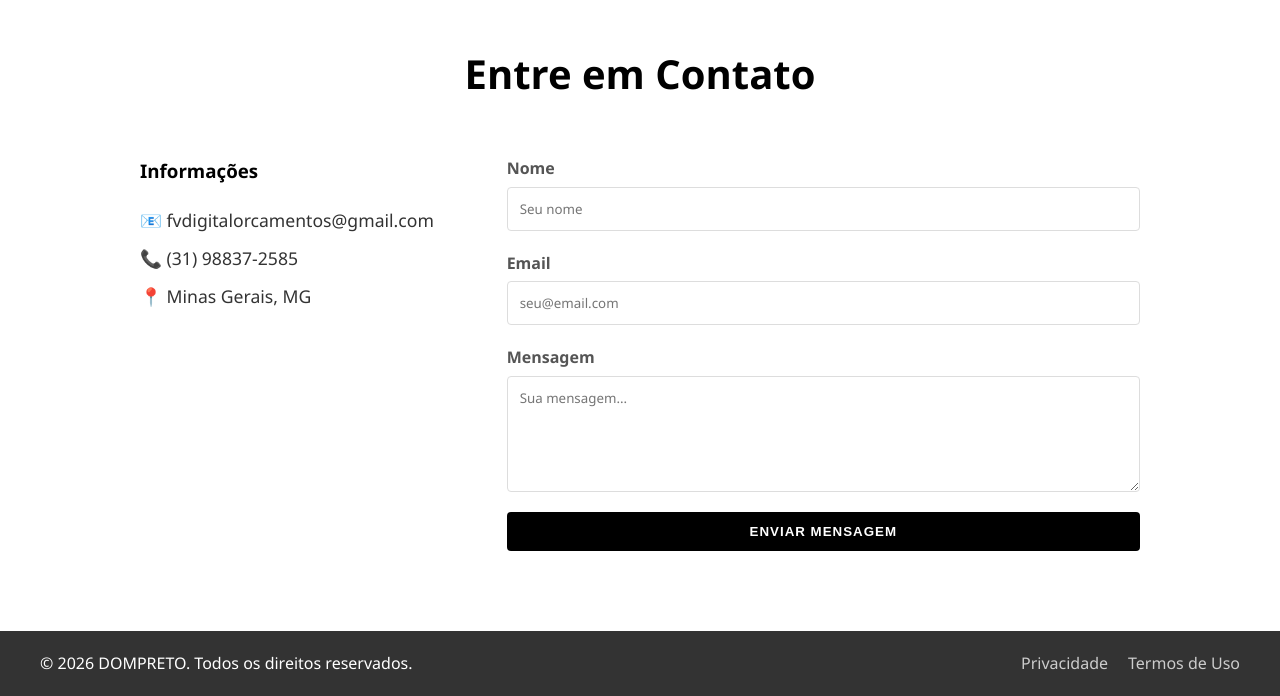
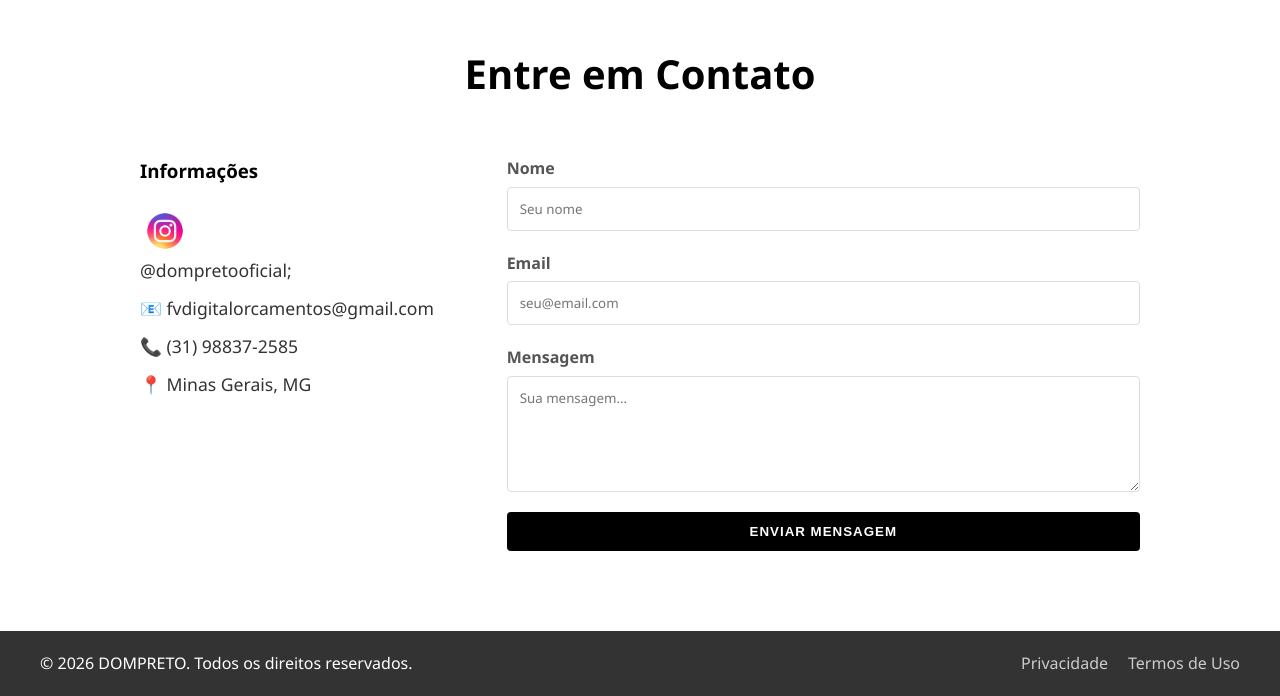
Before and after one commit to MateusOliveiraPires/dompreto, a React (Create React App) app: page / in a window 1280 px wide. Shown: the part 5127-5823 px from the top of the page. Built offline with nearby package versions, Linux system fonts and the light colour scheme.

Commit message:
add icone instagram com url

```diff
--- a/src/components/Contact/Contact.css
+++ b/src/components/Contact/Contact.css
@@ -19,6 +19,12 @@
 .contact-info p {
   margin-bottom: 10px;
   font-size: 1.1rem;
+}
+
+.instagram-info {
+  display: flex;
+  align-items: flex-start; /* alinha verticalmente */
+  gap: 20px; /* espaço entre ícone e texto */
 }
 
 .contact-form {
--- a/src/components/Contact/Contact.js
+++ b/src/components/Contact/Contact.js
@@ -31,6 +31,18 @@ const Contact = () => {
         <div className="contact-container">
           <div className="contact-info">
             <h3>Informações</h3>
+            <div className="instagram-info">
+                <a
+                  href="https://www.instagram.com/dompretooficial"
+                  target="_blank"
+                  rel="noopener noreferrer"
+                  >
+                 <img
+      src="icone-de-midia-social-do-vetor-instagram-7-de-junho-de-2021-banguecoque-tailandia.png"
+      alt="Nosso Instagram" style={{ width: '50px', height: '50px' }}
+    /><p>@dompretooficial;</p>
+  </a>
+</div>
             <p>📧 fvdigitalorcamentos@gmail.com</p>
             <p>📞 (31) 98837-2585</p>
             <p>📍 Minas Gerais, MG</p>
```
Also changed, not shown: public/icone-de-midia-social-do-vetor-instagram-7-de-junho-de-2021-banguecoque-tailandia.png (added).
